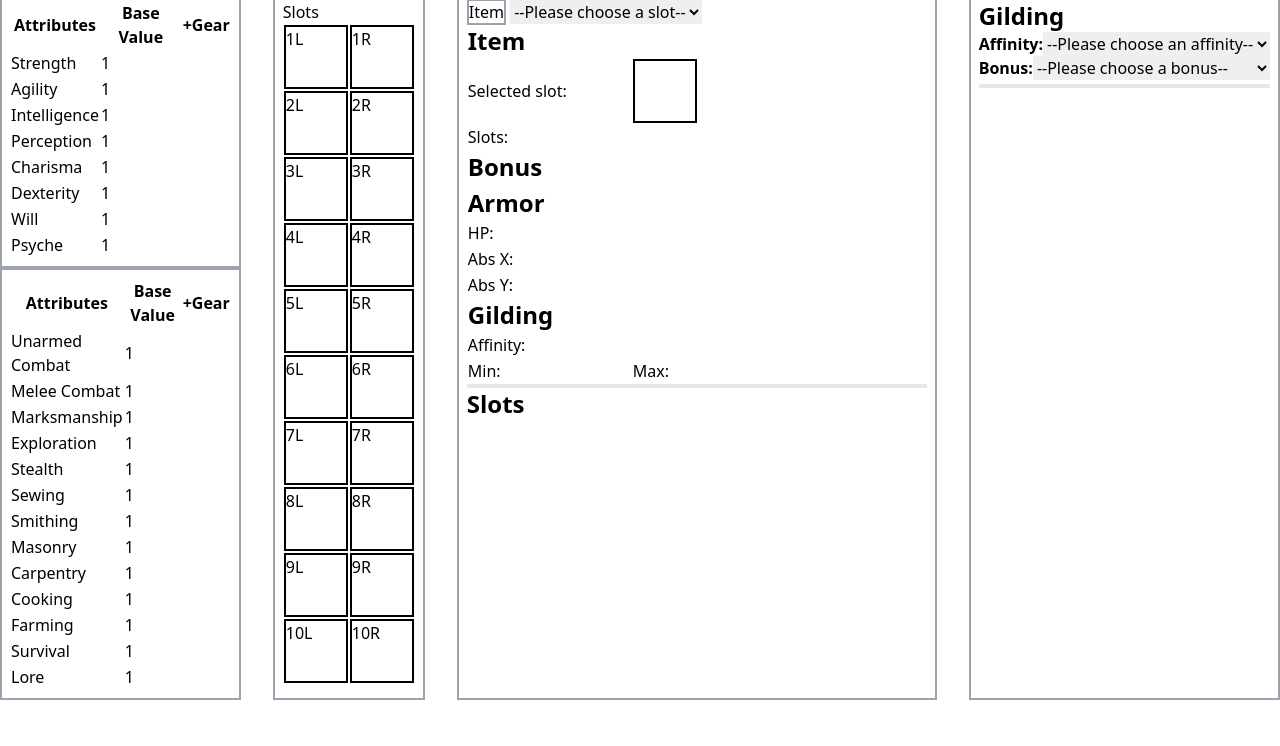
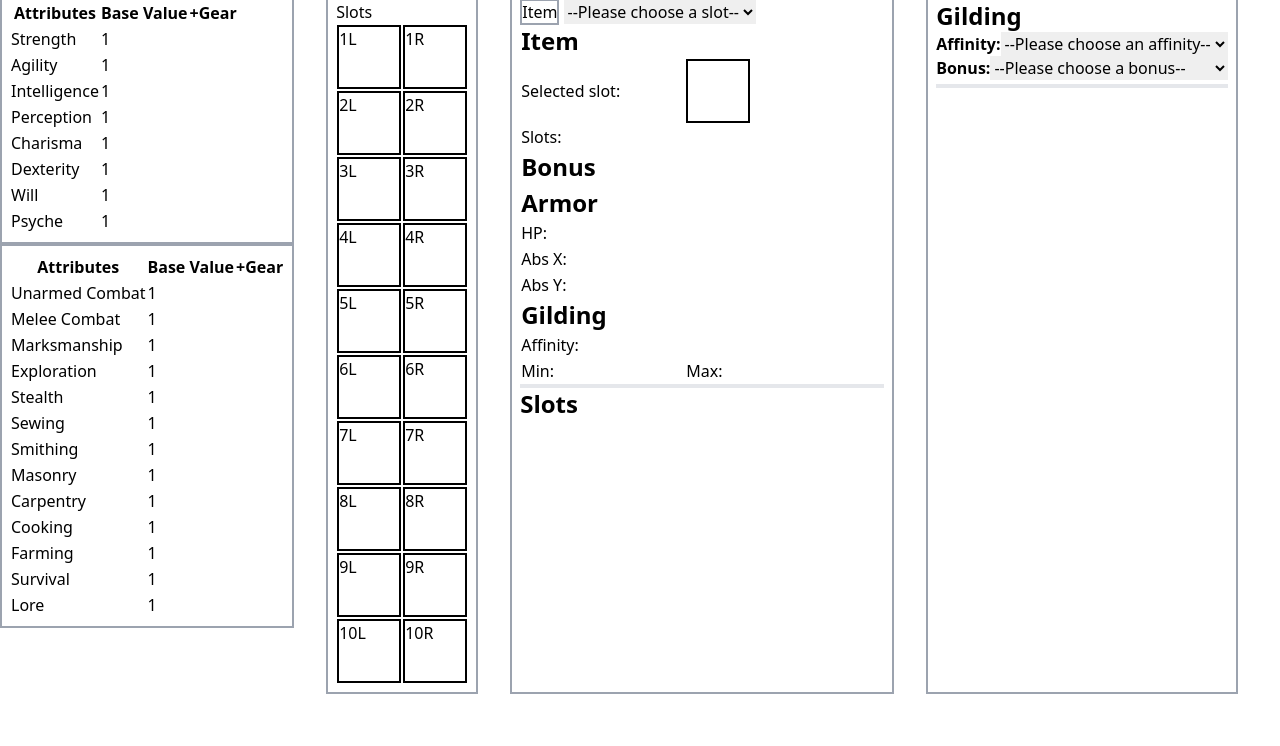
Before and after one commit to joaoschoen/Haven---Hearth-Gilding-Calculator, a website: page index.html in a window 1280 px wide. Shown: the part 54-800 px from the top of the page. Drawn offline with Linux system fonts and the light colour scheme.

Commit message:
small changes to css

```diff
--- a/index.html
+++ b/index.html
@@ -282,7 +282,7 @@
                 </tbody>
             </table>
         </div>
-        <div id="item_maker" class="flex flex-col min-w-72 w-full border-gray-400 border-2 p-2">
+        <div id="item_maker" class="flex flex-col min-w-72 w-1/2 max-w-96 border-gray-400 border-2 p-2">
             <div id="maker-base-item">
                 <label class="border-2 border-gray-400" for="item-select">Item</label>
                 <select onchange="item_selected(this.value)" id="item-select">
```
Also changed, not shown: tailwind.css.
